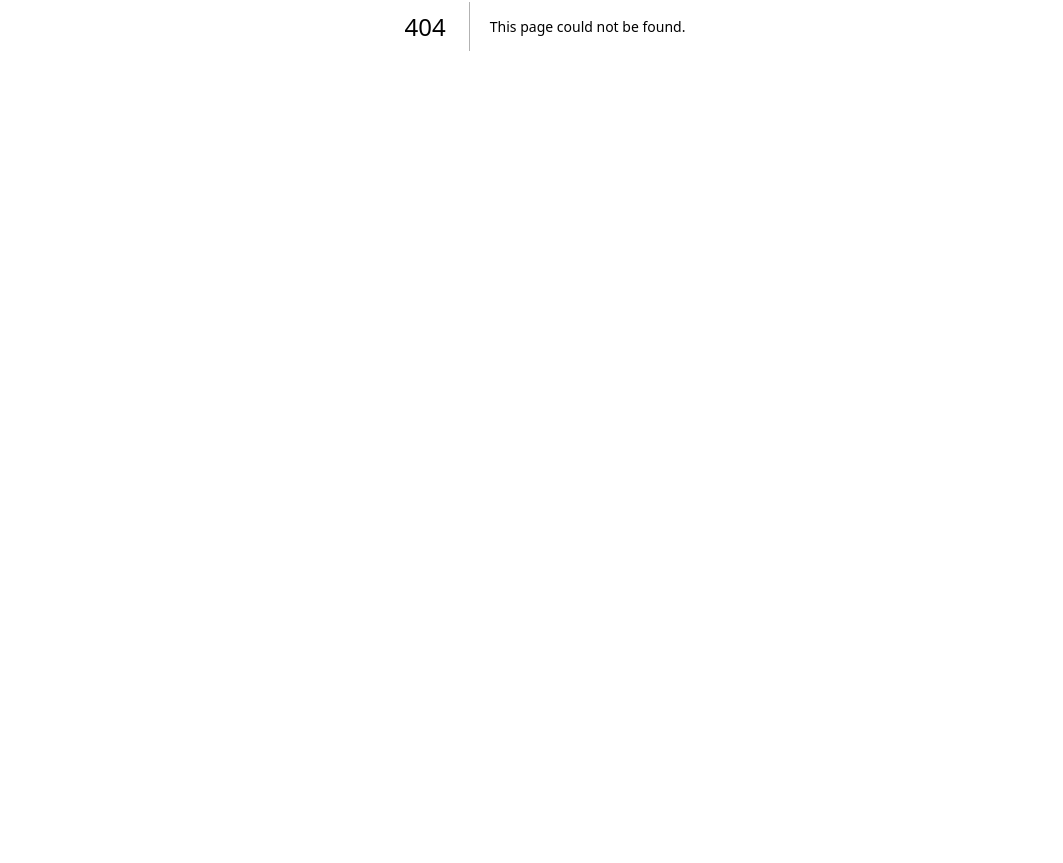
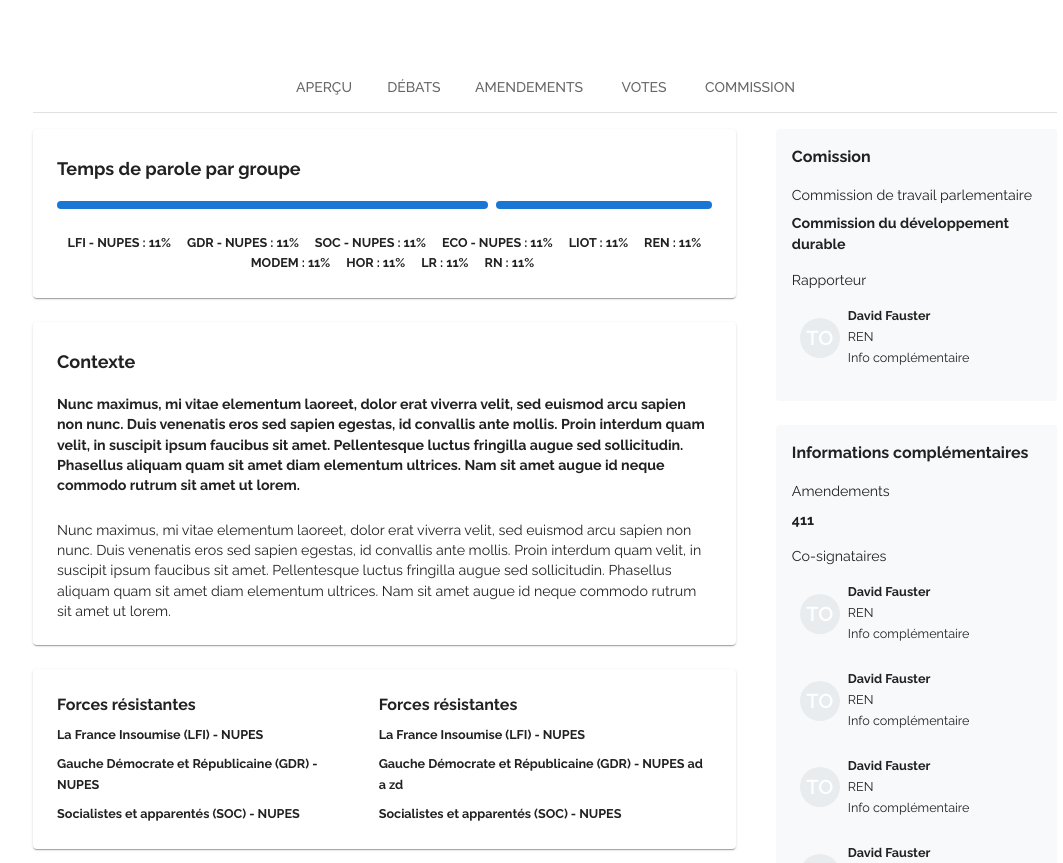
Before and after one commit to regardscitoyens/nosdeputes-front, a Next.js app: page /dossiers/dossier in a window 1280 px wide. Before the commit this address had no page. Shown: the part 374-1237 px from the top of the page, without its empty margins (95-1158 px from the left). Before the commit the page ends 800 px from the top, so only its background shows below. Built offline with nearby package versions, Linux system fonts and the light colour scheme.

Commit message:
feat(dossier): dossiers routing

```diff
--- a/app/components/Layout.tsx
+++ b/app/components/Layout.tsx
@@ -3,6 +3,7 @@ import { NavBar, NavigationItem } from "./NavBar";
 const navigation: NavigationItem[] = [
   { name: "Home", href: "/" },
   { name: "About", href: "/about" },
+  { name: "Dossiers", href: "/dossiers" }, // old url is "/dossiers/date"
   // ... more items
 ];
 
--- /dev/null
+++ b/app/dossiers/dossier/page.tsx
@@ -0,0 +1,43 @@
+"use client";
+
+import { Layout } from "@/app/components/Layout";
+import AdditionalInfoCard from "@/components/folders/AdditionalInfoCard";
+import Hero from "@/components/folders/HeroSection";
+import ContextCard from "@/components/folders/ContextCard";
+import CommiteeCard from "@/components/folders/CommiteeCard";
+import ForcesCard from "@/components/folders/ForcesCard";
+import LegislativeDocuments from "@/components/folders/LegislativeDocuments";
+import StatusChip from "@/components/StatusChip";
+import SpeakingTimeCard from "@/components/folders/SpeakingTimeCard";
+import TextStructureCard from "@/components/folders/TextStructureCard";
+import TimelineCard from "@/components/folders/TimelineCard";
+
+import Box from "@mui/material/Box";
+
+import Stack from "@mui/material/Stack";
+import TabsSection from "@/components/folders/TabsSection";
+
+export default function Dossier() {
+  return (
+    <Layout>
+      <Hero />
+      <Box alignSelf="center" pb={2} width={1024}>
+        <TabsSection />
+        <Stack direction="row" spacing={5}>
+          <Stack spacing={3} flex={5}>
+            <SpeakingTimeCard />
+            <ContextCard />
+            <ForcesCard />
+            <TimelineCard />
+            <TextStructureCard />
+          </Stack>
+          <Stack spacing={3} flex={2}>
+            <CommiteeCard />
+            <AdditionalInfoCard />
+            <LegislativeDocuments />
+          </Stack>
+        </Stack>
+      </Box>
+    </Layout>
+  );
+}
--- /dev/null
+++ b/app/dossiers/page.tsx
@@ -0,0 +1,12 @@
+import { Layout } from "../components/Layout";
+
+import Link from "next/link";
+
+export default function Dossiers() {
+  return (
+    <Layout>
+      {/* TODO: match old website url ":id/dossiers/:id" */}
+      <Link href="dossiers/dossier">Lien vers un dossier</Link>
+    </Layout>
+  );
+}
```
